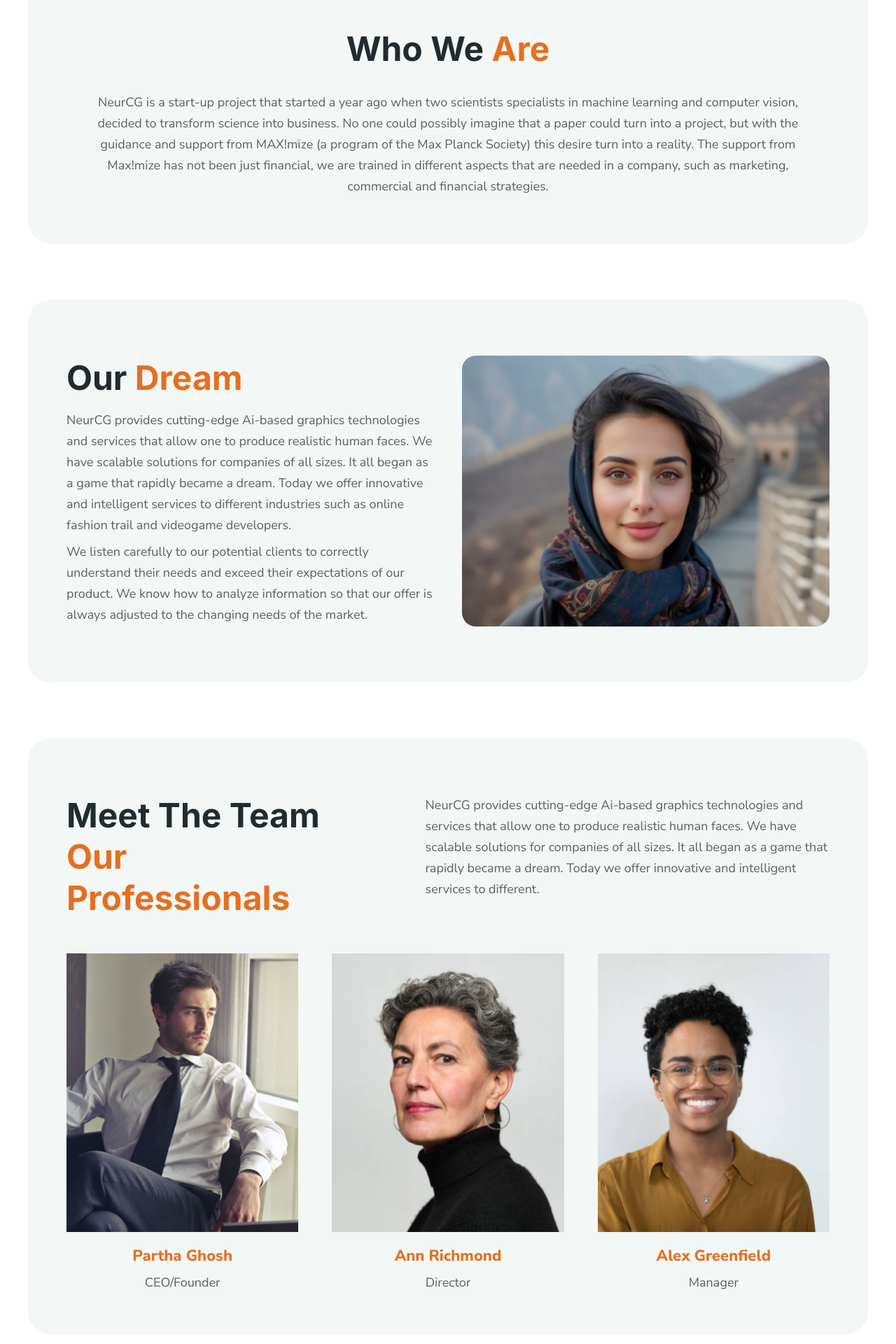
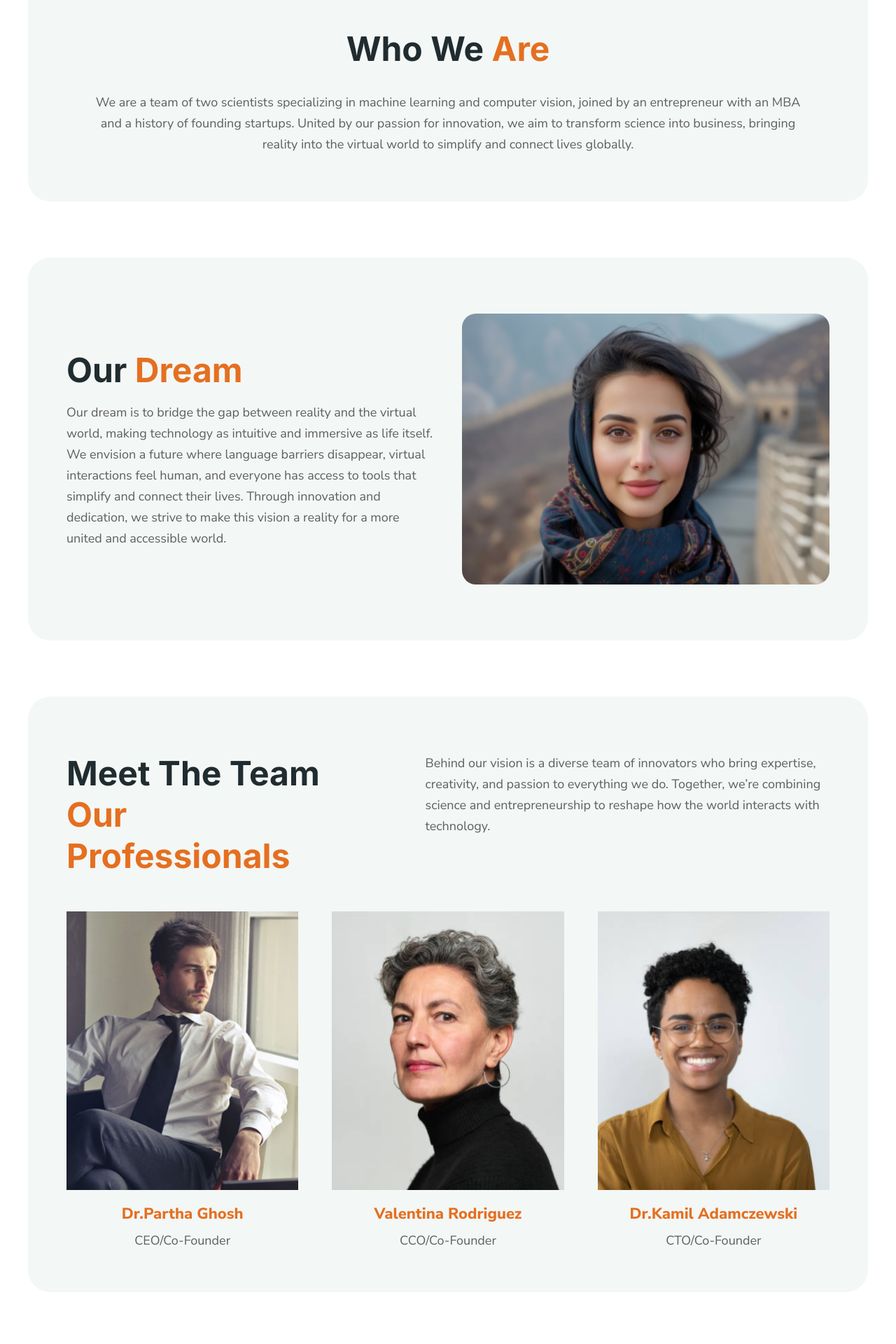
Before and after one commit to auspicious-soft/neurcg-site, a Next.js app: page /about in a window 1280 px wide. Shown: the part 660-2580 px from the top of the page at 70% size. Built offline with nearby package versions, Linux system fonts and the light colour scheme; no server answers.

Commit message:
Update page.tsx

```diff
--- a/src/app/about/page.tsx
+++ b/src/app/about/page.tsx
@@ -15,20 +15,20 @@ const TeamData =[
     {
         id: 1,
         imageUrl: teamimg1,
-        name: "Partha Ghosh",
-        position: "CEO/Founder",
+        name: "Dr.Partha Ghosh",
+        position: "CEO/Co-Founder",
     },
     {
         id: 2,
         imageUrl: teamimg2,
-        name: "Ann Richmond",
-        position: "Director",
+        name: "Valentina Rodriguez",
+        position: "CCO/Co-Founder",
     },
     {
         id: 3,
         imageUrl: teamimg3,
-        name: "Alex Greenfield",
-        position: "Manager",
+        name: "Dr.Kamil Adamczewski",
+        position: "CTO/Co-Founder",
     },
 ]
 
@@ -51,15 +51,12 @@ const Page = () => {
               <span> Are</span>
             </h2>
             <p className="md:mt-8 mt-4 text-[#202020] text-base md:text-lg font-normal opacity-70 md:leading-[30px]">
-              NeurCG is a start-up project that started a year ago when two
-              scientists specialists in machine learning and computer vision,
-              decided to transform science into business. No one could possibly
-              imagine that a paper could turn into a project, but with the
-              guidance and support from MAX!mize (a program of the Max Planck
-              Society) this desire turn into a reality. The support from
-              Max!mize has not been just financial, we are trained in different
-              aspects that are needed in a company, such as marketing,
-              commercial and financial strategies.
+              We are a team of two scientists specializing in machine learning
+              and computer vision, joined by an entrepreneur with an MBA and a
+              history of founding startups. United by our passion for innovation,
+              we aim to transform science into business, bringing reality into
+              the virtual world to simplify and connect lives globally.
+
             </p>
           </div>
         </div>
@@ -73,18 +70,13 @@ const Page = () => {
                 Our <span>Dream</span>
               </h2>
               <p className=" text-[#202020] text-base md:text-lg font-normal opacity-70 md:leading-[30px]">
-                NeurCG provides cutting-edge Ai-based graphics technologies and
-                services that allow one to produce realistic human faces. We
-                have scalable solutions for companies of all sizes. It all began
-                as a game that rapidly became a dream. Today we offer innovative
-                and intelligent services to different industries such as online
-                fashion trail and videogame developers.
-              </p>
-              <p className="mt-2 text-[#202020] text-base md:text-lg font-normal opacity-70 md:leading-[30px]">
-                We listen carefully to our potential clients to correctly
-                understand their needs and exceed their expectations of our
-                product. We know how to analyze information so that our offer is
-                always adjusted to the changing needs of the market.{" "}
+                Our dream is to bridge the gap between reality and the virtual
+                world, making technology as intuitive and immersive as life
+                itself. We envision a future where language barriers disappear,
+                virtual interactions feel human, and everyone has access to
+                tools that simplify and connect their lives. Through innovation
+                and dedication, we strive to make this vision a reality for a
+                more united and accessible world.
               </p>
             </div>
             <div>
@@ -101,11 +93,10 @@ const Page = () => {
                 Meet The Team <span>Our Professionals</span>
               </h2>
               <p className=" text-[#202020] text-sm md:text-lg font-normal opacity-70 md:leading-[30px]">
-                NeurCG provides cutting-edge Ai-based graphics technologies and
-                services that allow one to produce realistic human faces. We
-                have scalable solutions for companies of all sizes. It all began
-                as a game that rapidly became a dream. Today we offer innovative
-                and intelligent services to different.
+                Behind our vision is a diverse team of innovators who bring
+                expertise, creativity, and passion to everything we do.
+                Together, we’re combining science and entrepreneurship
+                to reshape how the world interacts with technology.
               </p>
             </div>
             <div className="mt-7 md:mt-0 grid md:grid-cols-3 gap-4 md:gap-x-[48px] ">
```
